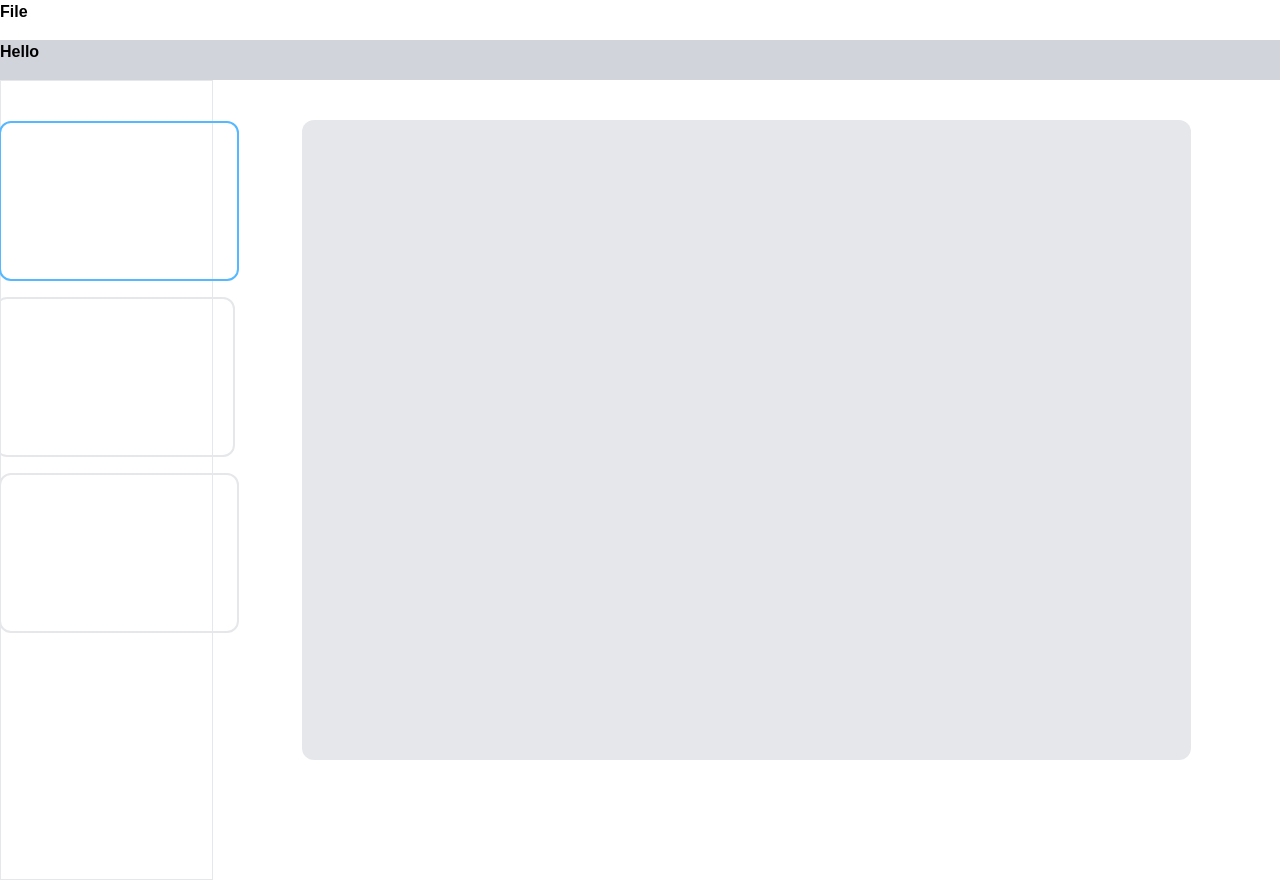
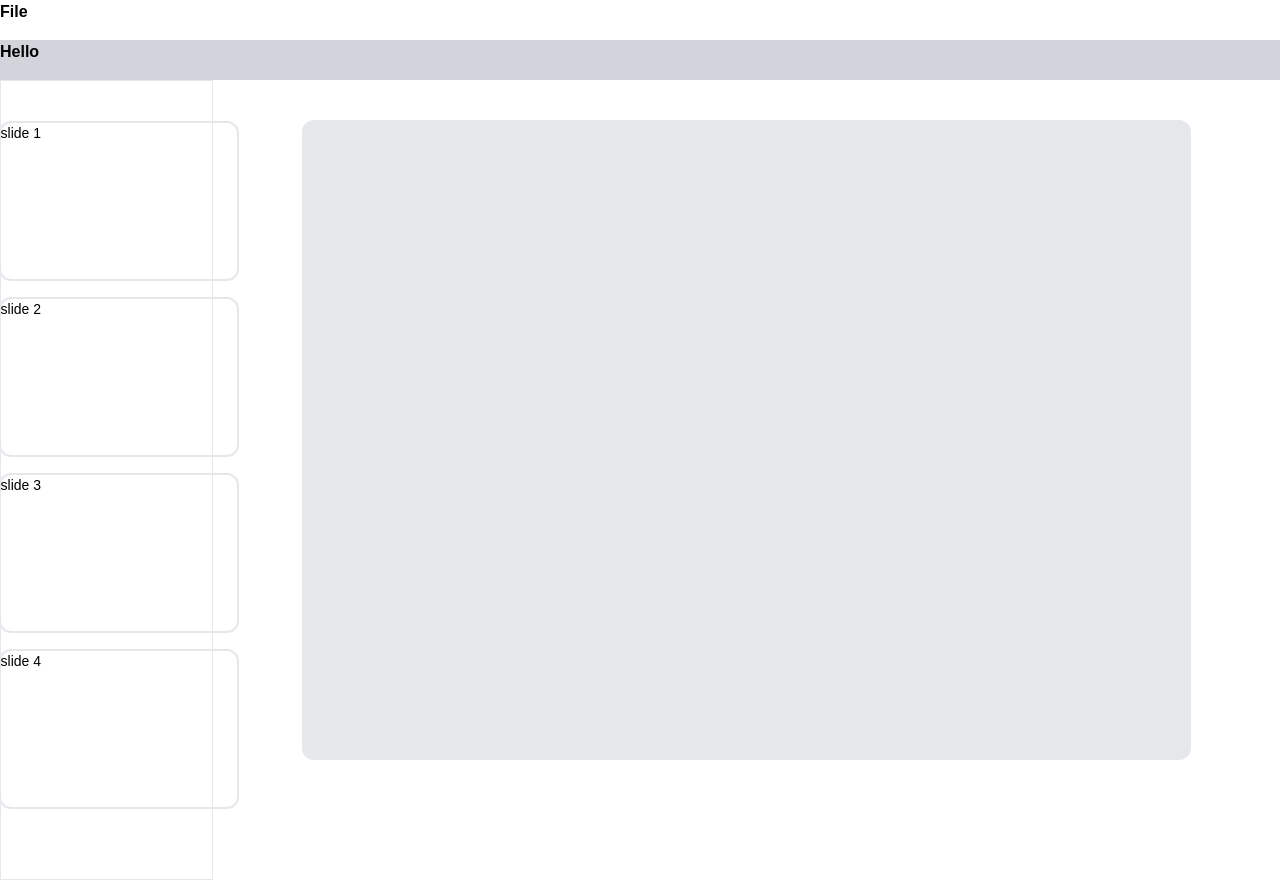
Before and after one commit to adarshkunwar/powerpoint, a Next.js app: page / in a window 1280 px wide. Built offline with nearby package versions, Linux system fonts and the light colour scheme.

Commit message:
i have make the components draggable sidebar box

```diff
--- a/package.json
+++ b/package.json
@@ -11,6 +11,7 @@
   "dependencies": {
     "next": "15.1.0",
     "react": "^18.3.1",
+    "react-beautiful-dnd": "^13.1.1",
     "react-dom": "^18.3.1",
     "tailwindcss-animate": "^1.0.7"
   },
--- a/src/app/page.tsx
+++ b/src/app/page.tsx
@@ -1,5 +1,4 @@
 import Layout from "@/components/HOC/layout/layout";
-import Homepage from "@/components/home-page/homepage";
 import Navbar from "@/components/shared-components/navbar";
 
 export default function Home() {
--- a/src/components/card-design/sidebar-card/sidebar-card.tsx
+++ b/src/components/card-design/sidebar-card/sidebar-card.tsx
@@ -1,48 +1,81 @@
-import React from 'react'
+"use client";
+import React, { useState } from "react";
+
+const sidebarData = [
+  {
+    id: 1,
+    content: "slide 1",
+  },
+  {
+    id: 2,
+    content: "slide 2",
+  },
+  {
+    id: 3,
+    content: "slide 3",
+  },
+  {
+    id: 4,
+    content: "slide 4",
+  },
+];
 
 const SidebarCard = () => {
+  const [items, setItems] = useState(sidebarData);
+
+  const handleDragStart = (e: React.DragEvent<HTMLDivElement>, index) => {
+    console.log("handling dragstart");
+    console.log(index);
+    e.dataTransfer.setData("draggedItem", index);
+  };
+
+  const handleDrop = (
+    e: React.DragEvent<HTMLDivElement>,
+    dropIndex: number
+  ) => {
+    e.preventDefault();
+    console.log(dropIndex);
+    const draggedIndex = parseInt(e.dataTransfer.getData("draggedItem"), 10);
+    if (draggedIndex === dropIndex) return;
+
+    // Create a new reordered array
+    const newItems = [...items];
+    const [movedItem] = newItems.splice(draggedIndex, 1);
+    newItems.splice(dropIndex, 0, movedItem);
+    setItems(newItems);
+  };
+
+  const handleDragOver = (e: React.DragEvent<HTMLDivElement>) => {
+    console.log("Handling handleDragOver");
+    e.preventDefault(); // Allow drop
+  };
+
   return (
-    <main className='flex flex-col justify-center gap-4 items-center '>
-        {/* card 1  */}
-        <div className='flex gap-4 items-start mt-10'>
-         {/* cart title number */}
-         <section className='self-start text-blue'>
-            <b className='text-sm'>1</b>
-            <p className='text-base'>*</p>
-          </section>
-        {/* card parts  */}
-          <section className=" h-40  ">
-             <div className='border-2 border-blue  rounded-xl h-full w-60 text-sm'></div>
-          </section>
-    </div>
-        {/* card 1  */}
-        <div className='flex gap-2 items-start '>
-         {/* cart title number */}
-         <section className='self-start'>
-         <b className='text-sm'>2</b>
-         <p className='text-base'>*</p>
-          </section>
-        {/* card parts  */}
-          <section className=" h-40  ">
-             <div className='border-2 rounded-xl h-full w-60 text-sm'></div>
-          </section>
-    </div>
-        {/* card 1  */}
-        <div className='flex gap-4 items-start '>
-         {/* cart title number */}
-         <section className='self-start'>
-         <b className='text-sm'>3</b>
-         <p className='text-base'>*</p>
-          </section>
-        {/* card parts  */}
-          <section className=" h-40   ">
-             <div className='border-2 rounded-xl h-full w-60 text-sm'></div>
-          </section>
-    </div>
+    <main className="flex flex-col gap-4 justify-center items-center">
+      {items.map((item, index) => {
+        return (
+          <div
+            className="flex gap-4 items-start"
+            key={index}
+            draggable
+            onDragStart={(e) => handleDragStart(e, index)}
+            onDrop={(e) => handleDrop(e, index)}
+            onDragOver={handleDragOver}
+          >
+            <section className="self-start text-sm">
+              <b>{index + 1}</b>
+              <p>*</p>
+            </section>
+            <section className="h-40">
+              <div className="border-2 rounded-xl h-full w-60 text-sm">
+                {item.content}
+              </div>
+            </section>
+          </div>
+        );
+      })}
+    </main>
+  );
+};
 
-
-    </main>
-  )
-}
-
-export default SidebarCard
+export default SidebarCard;
--- a/src/components/shared-components/sidebar.tsx
+++ b/src/components/shared-components/sidebar.tsx
@@ -1,12 +1,12 @@
-import React from 'react'
-import SidebarCard from '../card-design/sidebar-card/sidebar-card'
+import React from "react";
+import SidebarCard from "../card-design/sidebar-card/sidebar-card";
 
 const Sidebar = () => {
   return (
-    <div className='border-[1px] min-h-screen'>
-        <SidebarCard />
+    <div className="border-[1px] pt-10 min-h-screen">
+      <SidebarCard />
     </div>
-  )
-}
+  );
+};
 
-export default Sidebar
+export default Sidebar;
```
Also changed, not shown: src/components/draggable/draggable.tsx (added), 1 other file (tests, documents, lock files or other folders).
